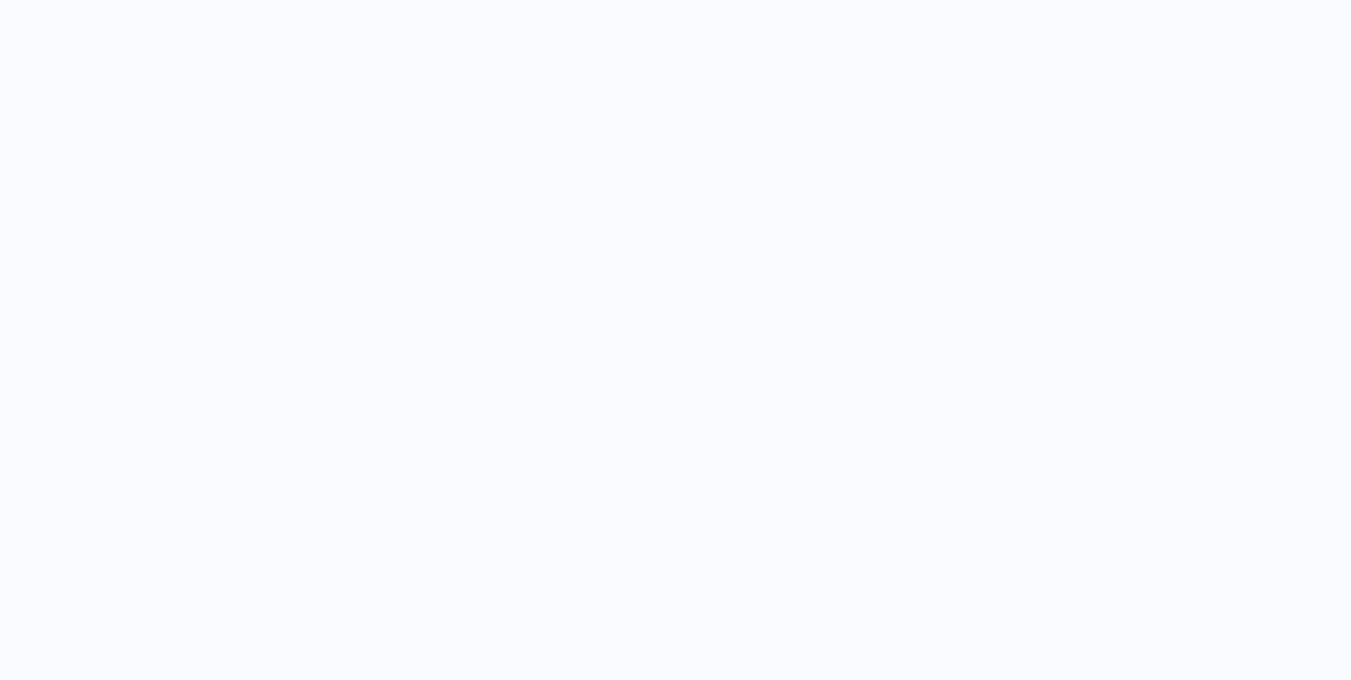
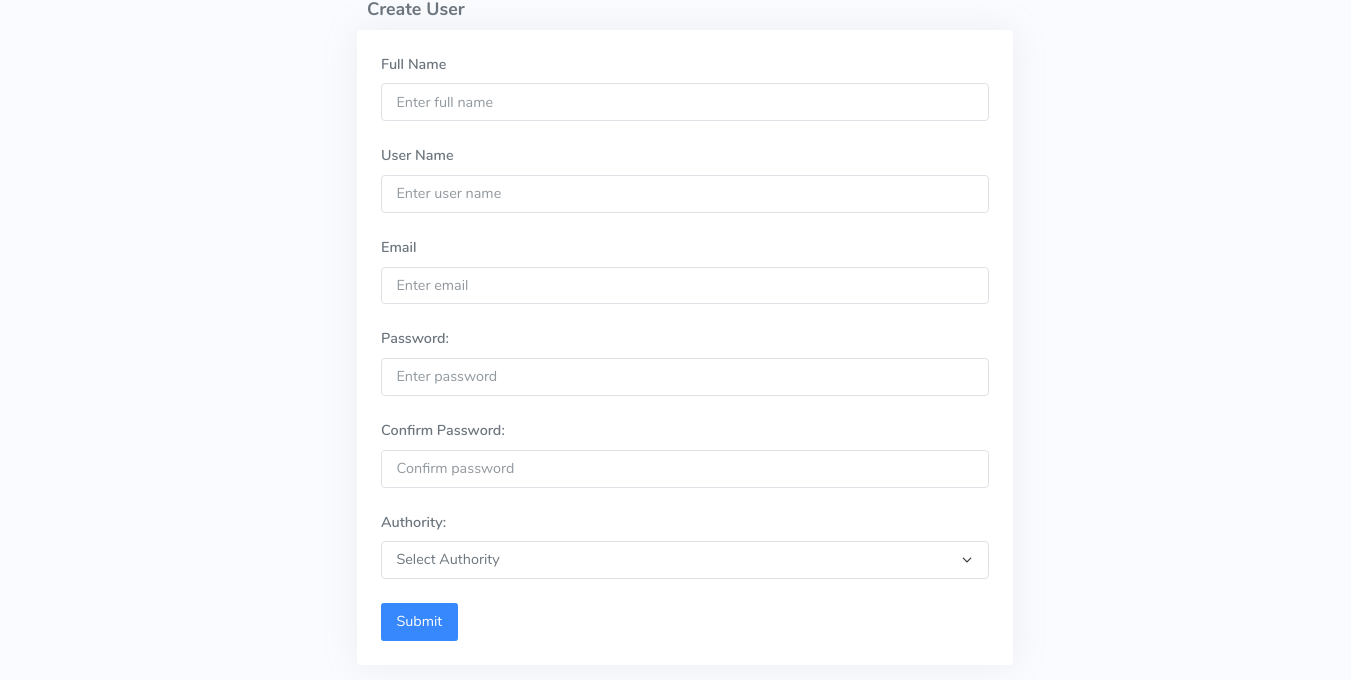
Before and after one commit to HR-Mangment-System/HRMangmentSystem-Frontend, an Angular app: page /user-register in a window 1280 px wide. Before the commit this address led to /. Shown: the top 680 px of the page, 1351 px wide, since content can reach past the window. Built offline with nearby package versions, Linux system fonts and the light colour scheme.

Commit message:
Added Create User Role Form

```diff
--- /dev/null
+++ b/src/app/Pages/user-register/user-register.component.html
@@ -0,0 +1,120 @@
+ <!-- Begin page -->
+
+  <div class="content-page">
+    <div class="content">
+      <!-- Start Content-->
+      <div class="container-fluid">
+        <!-- start page title -->
+        <div class="row">
+          <div class="col-12">
+        </div>
+              <h4 class="page-title offset-1">Create User</h4>
+            </div>
+          </div>
+        </div>
+        <!-- end page title -->
+
+        <div class="row">
+          <div class="col-md-8 offset-md-1">
+            <div class="card">
+              <div class="card-body">
+                <form [formGroup]="registrationForm" (submit)="registerUser($event)">
+                  <div class="row">
+                    <div class="col-12">
+                      <div class="mb-3">
+                        <label for="fullName" class="form-label"
+                          >Full Name</label>
+                        <input
+                          type="text"
+                          id="fullName"
+                          class="form-control"
+                          placeholder="Enter full name"
+                          formControlName="fullName"
+                          required
+                        />
+                        <div *ngIf="registrationForm.controls['fullName'].invalid && registrationForm.controls['fullName'].touched" class="text-danger">
+                          Full Name is required
+                        </div>
+                      </div>
+
+                      <div class="mb-3">
+                        <label for="userName" class="form-label">User Name</label>
+                        <input type="text" id="userName" class="form-control" placeholder="Enter user name" formControlName="userName" required />
+                        <div *ngIf="registrationForm.get('userName')?.hasError('required') && registrationForm.get('userName')?.touched" class="text-danger">
+                          User Name is required
+                        </div>
+                        <div *ngIf="registrationForm.get('userName')?.hasError('minlength') && registrationForm.get('userName')?.touched" class="text-danger">
+                          User Name must be at least 4 characters
+                        </div>
+                      </div>
+
+                      <div class="mb-3">
+                        <label for="email" class="form-label">Email</label>
+                        <input
+                          type="email"
+                          id="email"
+                          class="form-control"
+                          placeholder="Enter email"
+                          formControlName="email"
+                          required
+                        />
+                        <div *ngIf="registrationForm.controls['email'].invalid && registrationForm.controls['email'].touched" class="text-danger">
+                          Email is required
+                        </div>
+                      </div>
+
+                      <div class="mb-3">
+                        <label for="password" class="form-label">Password:</label>
+                        <input type="password" class="form-control" id="password" formControlName="password" placeholder="Enter password" required />
+                        <div *ngIf="registrationForm.get('password')?.hasError('required') && registrationForm.get('password')?.touched" class="text-danger">
+                          Password is required
+                        </div>
+                        <div *ngIf="registrationForm.get('password')?.hasError('minlength') && registrationForm.get('password')?.touched" class="text-danger">
+                          Password must be at least 8 characters
+                        </div>
+                      </div>
+                      <div class="mb-3">
+                        <label for="confirmPassword" class="form-label">Confirm Password:</label>
+                        <input type="password" class="form-control" id="confirmPassword" formControlName="confirmPassword" placeholder="Confirm password" required />
+                        <div *ngIf="registrationForm.get('confirmPassword')?.hasError('required') && registrationForm.get('confirmPassword')?.touched" class="text-danger">
+                          Confirm Password is required
+                        </div>
+                        <div *ngIf="registrationForm.hasError('passwordMismatch') && registrationForm.get('confirmPassword')?.touched" class="text-danger">
+                          Passwords do not match
+                        </div>
+                      </div>
+
+                      <div class="mb-3">
+                        <label for="authority" class="form-label"
+                          >Authority:</label
+                        >
+                        <select
+                          class="form-select"
+                          id="authority"
+                          name="authority"
+                          formControlName="groupId"
+                          required
+                        >
+                          <option value="">Select Authority</option>
+                          <option value="1">Admin</option>
+                          <option value="user">User</option>
+                        </select>
+                        <div *ngIf="registrationForm.controls['groupId'].invalid && registrationForm.controls['groupId'].touched" class="text-danger">
+                          Authority is required
+                        </div>
+                      </div>
+                      <button type="submit" class="btn btn-primary">
+                        Submit
+                      </button>
+                    </div>
+                    <!-- end col-->
+                  </div>
+                </form>
+              </div>
+            </div>
+            <!-- end col-->
+          </div>
+          <!-- end row -->
+        </div>
+        <!-- end card-body -->
+      </div>
--- /dev/null
+++ b/src/app/Pages/user-register/user-register.component.ts
@@ -0,0 +1,52 @@
+import { Component, OnInit } from '@angular/core';
+import { FormBuilder, FormGroup, Validators } from '@angular/forms';
+import { UserRegisterService } from 'src/app/Service/user-register.service';
+@Component({
+  selector: 'app-user-register',
+  templateUrl: './user-register.component.html',
+  styleUrls: ['./user-register.component.css']
+})
+export class UserRegisterComponent implements OnInit {
+  registrationForm: FormGroup = new FormGroup({});
+
+  constructor(private formBuilder: FormBuilder , private userRegisterService: UserRegisterService) { }
+
+  ngOnInit(): void {
+    this.registrationForm = this.formBuilder.group({
+      fullName: ['', Validators.required],
+      userName: ['', [Validators.required, Validators.minLength(4)]], // Use an array for multiple validators
+      email: ['', [Validators.required, Validators.email]],
+      password: ['', [Validators.required, Validators.minLength(8)]], // Use an array for multiple validators
+      confirmPassword: ['', Validators.required], // Add confirmPassword field
+      groupId: ['', Validators.required]
+    }, { validators: this.passwordMatchValidator });
+  }
+  passwordMatchValidator(formGroup: FormGroup) {
+    const password = formGroup.get('password')?.value;
+    const confirmPassword = formGroup.get('confirmPassword')?.value;
+    return password === confirmPassword ? null : { passwordMismatch: true };
+  }
+
+
+
+  registerUser(Event : any) {
+    Event.preventDefault();
+    if (this.registrationForm.valid) {
+      // Form is valid, perform form submission logic here
+      // console.log(this.registrationForm.value);
+      this.userRegisterService.registerUser(this.registrationForm.value).subscribe({
+        next: (response:any) => {
+          // Handle successful registration
+          console.log('Registration successful:', response);
+        },
+        error: (error:any) => {
+          // Handle registration error
+          console.error('Registration error:', error);
+        }
+      })
+    } else {
+      // Form is invalid, mark all fields as touched to display validation errors
+      this.registrationForm.markAllAsTouched();
+    }
+  }
+}
--- /dev/null
+++ b/src/app/Service/user-register.service.ts
@@ -0,0 +1,17 @@
+import { Injectable } from '@angular/core';
+import { HttpClient } from '@angular/common/http';
+import { UserRegister } from '../interfaces/user-register';
+
+@Injectable({
+  providedIn: 'root'
+})
+export class UserRegisterService {
+
+  baseUrl: string = 'https://localhost:44337/api/Account/';
+
+  constructor(public http: HttpClient) {}
+
+  registerUser(user: UserRegister) {
+    return this.http.post(this.baseUrl + 'CreateAdmin', user);
+  }
+}
--- a/src/app/app-routing.module.ts
+++ b/src/app/app-routing.module.ts
@@ -2,10 +2,12 @@ import { NgModule } from '@angular/core';
 import { RouterModule, Routes } from '@angular/router';
 import { SigninComponent } from './Pages/signin/signin.component';
 import { UsersGroupsComponent } from './Pages/users-groups/users-groups.component';
+import { UserRegisterComponent } from './Pages/user-register/user-register.component';
 
 const routes: Routes = [
   { path: '', component: SigninComponent },
   {path: 'users-groups',component: UsersGroupsComponent},
+  {path: 'user-register',component: UserRegisterComponent},
 ];
 
 @NgModule({
--- a/src/app/app.module.ts
+++ b/src/app/app.module.ts
@@ -6,12 +6,13 @@ import { FormsModule, ReactiveFormsModule } from '@angular/forms';
 import { SigninComponent } from './Pages/signin/signin.component';
 import { HttpClientModule } from '@angular/common/http';
 import { UsersGroupsComponent } from './Pages/users-groups/users-groups.component';
+import { UserRegisterComponent } from './Pages/user-register/user-register.component';
 
 @NgModule({
   declarations: [
     AppComponent,
     SigninComponent,
-    UsersGroupsComponent,
+    UsersGroupsComponent, UserRegisterComponent,
   ],
   imports: [
     BrowserModule,
--- /dev/null
+++ b/src/app/interfaces/user-register.ts
@@ -0,0 +1,8 @@
+export interface UserRegister {
+  fullName: string;
+  userName: string;
+  email: string;
+  password: string;
+  confirmPassword: string;
+  groupId: number;
+}
```
Also changed, not shown: src/app/Pages/user-register/user-register.component.css (added), 2 other files (tests, documents, lock files or other folders).
